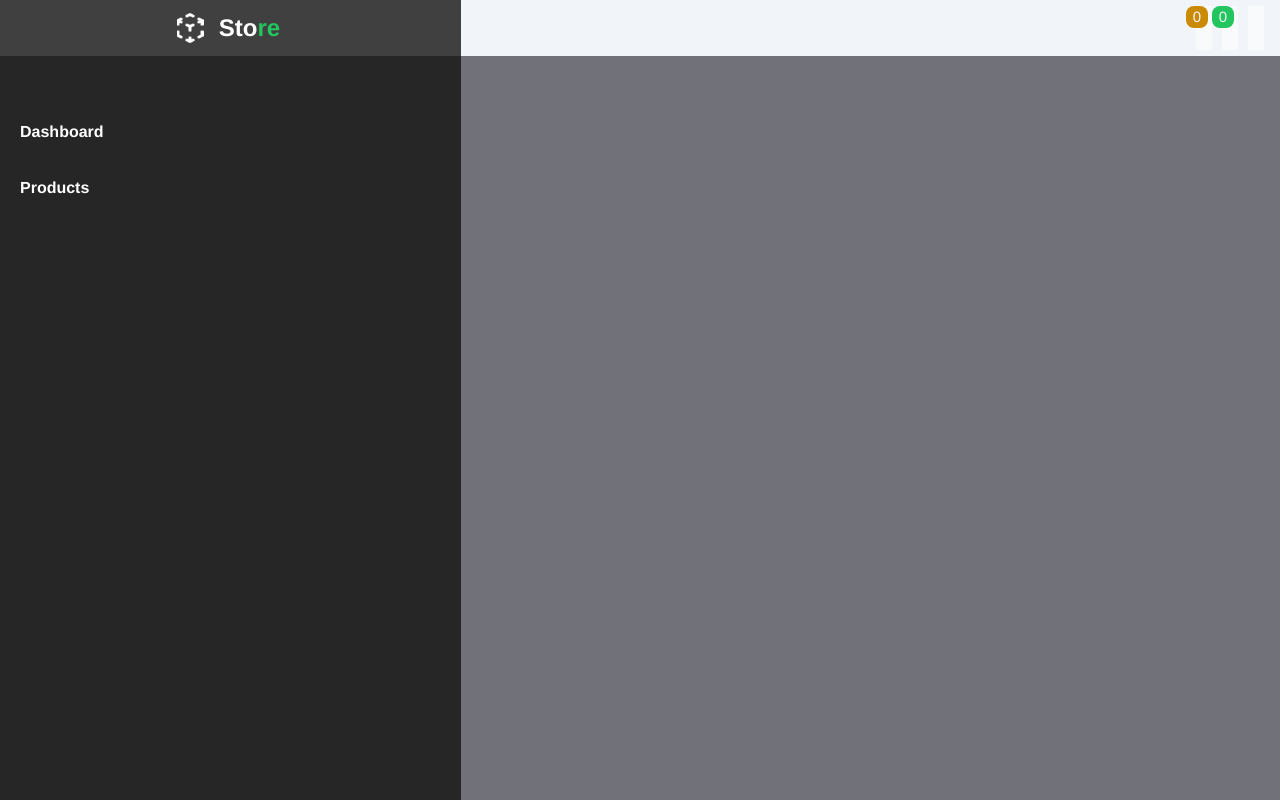
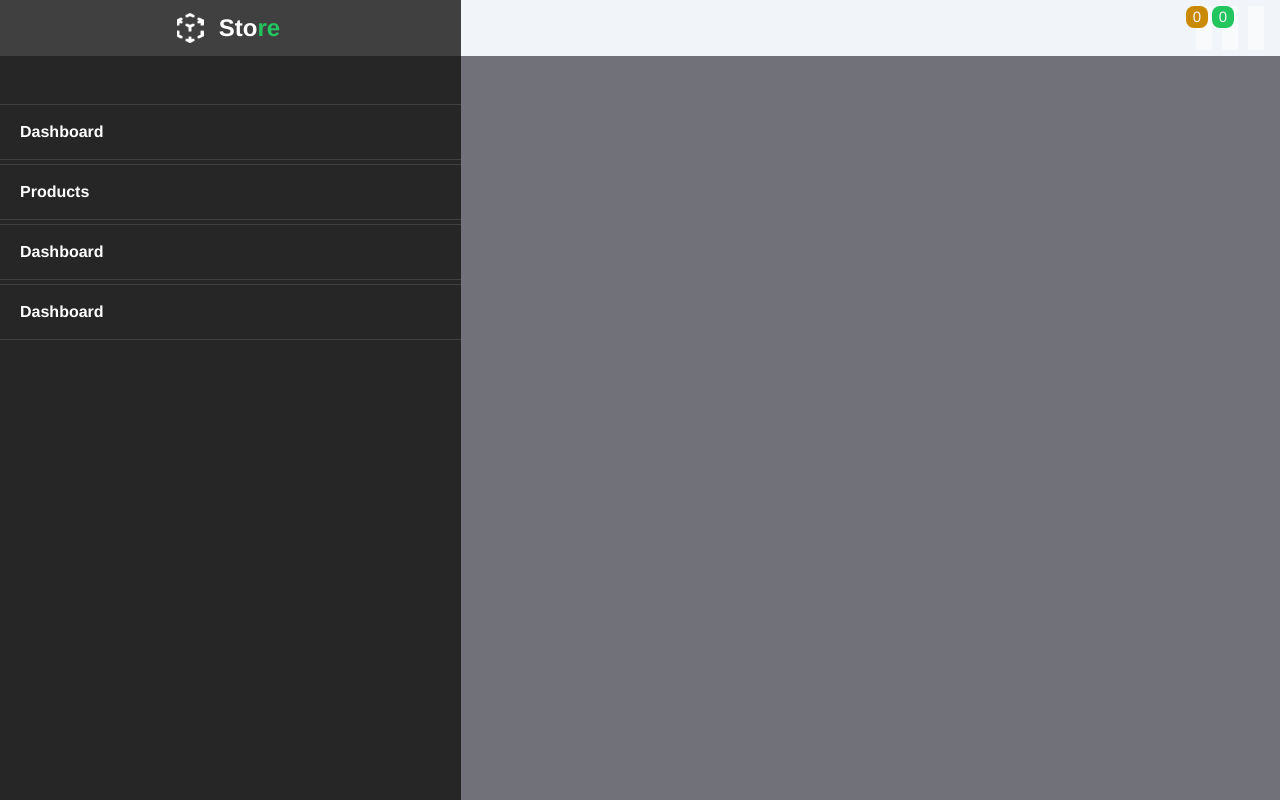
Before and after one commit to Amos-Ditto/Products-Management-and-Visualization, a Vue app in the folder store-vue-ui/: page /dashboard in a window 1280 px wide. Built offline with nearby package versions, Linux system fonts and the light colour scheme.

Commit message:
ch(client): fix a bug

```diff
--- a/store-vue-ui/src/components/Layouts/NavBar.vue
+++ b/store-vue-ui/src/components/Layouts/NavBar.vue
@@ -1,5 +1,5 @@
 <template>
-    <header class="w-full bg-slate-100 h-14 flex items-center justify-between pl-1 pr-2">
+    <header class="w-full bg-slate-100 h-14 flex items-center justify-between pl-1 pr-2 shadow-zinc-100">
         <div class="right h-full flex items-center justify-center px-1 border-r border-zinc-400">
             <div class="i-mdi-drag text-4xl" />
         </div>
--- a/store-vue-ui/src/components/Layouts/SideBar.vue
+++ b/store-vue-ui/src/components/Layouts/SideBar.vue
@@ -12,10 +12,10 @@
             <div class="i-mdi-chevron-double-right block hover:scale-110" v-show="toggleclass" />
             <div class="i-mdi-close block" v-show="!toggleclass" />
         </div>
-        <section class="flex flex-col w-full items-start mt-12 overflow-y-auto overflow-x-hidden">
+        <section class="flex flex-col w-full items-start mt-12 overflow-y-auto overflow-x-hidden gap-1">
             <RouterLink :to="{ name:'homeview' }" class="link flex flex-col w-full relative bg-neutral-900" @click="mainLinks">
                 <div
-                    class="main-link flex flex-row items-center w-full h-14  gap-2 px-3 bg-neutral-800 hover:bg-neutral-700 duration-200"
+                    class="main-link flex flex-row items-center w-full h-14  gap-2 px-3 bg-neutral-800 hover:bg-neutral-700 duration-200 border-y border-neutral-700"
                     :class="toggleclass && 'justify-center'"
                 >
                     <div class="i-mdi-home text-xl sm:text-2xl" />
@@ -24,7 +24,7 @@
             </RouterLink>
             <RouterLink :to="{ name:'products' }" class="link flex flex-col w-full relative bg-neutral-900">
                 <div
-                    class="main-link relative flex flex-row items-center w-full h-14  gap-2 px-3 bg-neutral-800 hover:bg-neutral-700 duration-200"
+                    class="main-link relative flex flex-row items-center w-full h-14  gap-2 px-3 bg-neutral-800 hover:bg-neutral-700 duration-200 border-y border-neutral-700"
                     :class="toggleclass && 'justify-center'" @click="showProducts"
                 >
                     <div class="i-mdi-folder text-xl sm:text-2xl" />
@@ -32,7 +32,7 @@
                     <div class="i-mdi-chevron-right text-sm sm:text-xl absolute right-2" :class="toggleclass && 'hidden'" />
                 </div>
                 <transition name="dropdown-menu" @enter="enter" @after-enter="afterEnter" @leave="leave">
-                    <div class="sub-links w-full flex items-end justify-end flex-col" v-show="menutoggle.products">
+                    <div class="sub-links w-full flex items-end justify-end flex-col mb-2" v-show="menutoggle.products">
                         <button
                             class=" w-[90%] sm:w-[86%] h-10 text-xs font-bold border-l border-neutral-700 text-left px-7 hover:bg-neutral-800 relative"
                             :class="toggleclass && 'hidden'"
@@ -43,6 +43,24 @@
                         >Delete</button>
                     </div>
                 </transition>
+            </RouterLink>
+            <RouterLink :to="{ name:'homeview' }" class="link flex flex-col w-full relative bg-neutral-900" @click="mainLinks">
+                <div
+                    class="main-link flex flex-row items-center w-full h-14  gap-2 px-3 bg-neutral-800 hover:bg-neutral-700 duration-200 border-y border-neutral-700"
+                    :class="toggleclass && 'justify-center'"
+                >
+                    <div class="i-mdi-home text-xl sm:text-2xl" />
+                    <p class=" sm:font-bold text-base sm:text-base" :class="toggleclass && 'hidden'">Dashboard</p>
+                </div>
+            </RouterLink>
+            <RouterLink :to="{ name:'homeview' }" class="link flex flex-col w-full relative bg-neutral-900" @click="mainLinks">
+                <div
+                    class="main-link flex flex-row items-center w-full h-14  gap-2 px-3 bg-neutral-800 hover:bg-neutral-700 duration-200 border-y border-neutral-700"
+                    :class="toggleclass && 'justify-center'"
+                >
+                    <div class="i-mdi-home text-xl sm:text-2xl" />
+                    <p class=" sm:font-bold text-base sm:text-base" :class="toggleclass && 'hidden'">Dashboard</p>
+                </div>
             </RouterLink>
         </section>
     </nav>
@@ -72,18 +90,18 @@ const emit = defineEmits<{
 
 // event on mounted listeners
 
-const printOut = ():void => {
+const showSideMenuOut = ():void => {
     let screenwidth: number = window.outerWidth;
     if ( screenwidth <= 930 ) {
         showtogglebtns.value = true;
-        toggleclass.value = true;
+        toggleclass.value = false;
     } else {
         showtogglebtns.value = false;
-        toggleclass.value = false;
+        toggleclass.value = true;
     }
 };
 
-window.addEventListener<"resize">('resize', printOut);
+window.addEventListener<"resize">('resize', showSideMenuOut);
 onMounted((): void => {
     let screenw: number = window.outerWidth;
     if ( screenw <= 930 ) {
```
